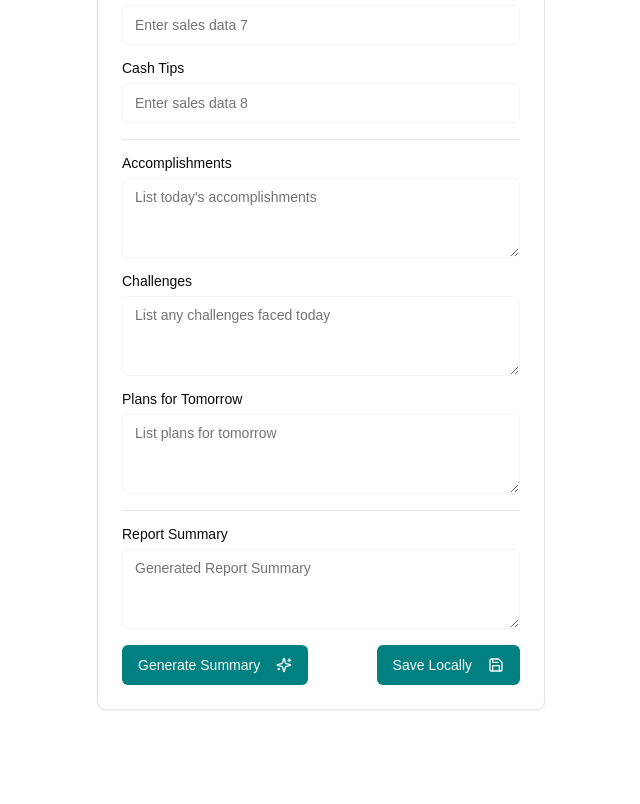
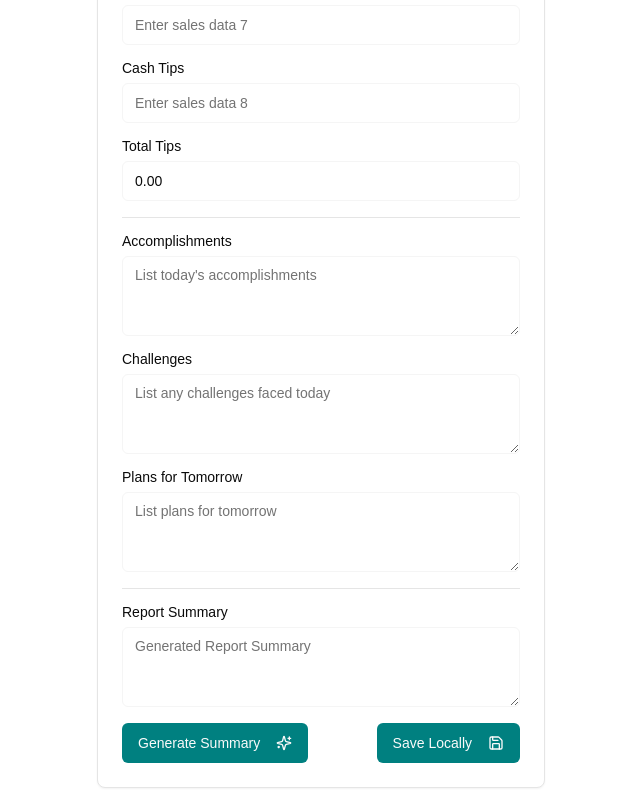
Before and after one commit to lhm-david/CSRHproject, a Next.js app: page / in a window 1280 px wide. Shown: the part 980-1784 px from the top of the page, without its empty margins (319-959 px from the left). Before the commit the page ends 1706 px from the top, so only its background shows below. Built offline with nearby package versions, Linux system fonts and the light colour scheme; what @genkit-ai/googleai, genkit would draw is missing.

Commit message:
Add a new input field under Cash Tips named Total Tips and make it equals to Credit Card Tips + Cash Tips

```diff
--- a/src/app/page.tsx
+++ b/src/app/page.tsx
@@ -35,6 +35,7 @@ export default function Home() {
   const [alcoholSalesPerGuest, setAlcoholSalesPerGuest] = useState("0.00");
   const [creditCardTips, setCreditCardTips] = useState("");
   const [cashTips, setCashTips] = useState("");
+  const [totalTips, setTotalTips] = useState("0.00");
 
   //New Sales Data Fields
   const [giftCardSales, setGiftCardSales] = useState("");
@@ -57,6 +58,9 @@ export default function Home() {
     const num1 = parseFloat(alcoholSales);
     const num2 = parseFloat(grossSales);
     const num3 = parseFloat(totalGuest);
+    const num4 = parseFloat(creditCardTips);
+    const num5 = parseFloat(cashTips);
+
     if (!isNaN(num1) && !isNaN(num2) && num2 !== 0) {
       setAlcoholSalesPercentage((num1 / num2 * 100).toFixed(2));
     } else {
@@ -69,7 +73,13 @@ export default function Home() {
       setAlcoholSalesPerGuest("0.00");
     }
 
-  }, [alcoholSales, grossSales, totalGuest]);
+    if (!isNaN(num4) && !isNaN(num5)) {
+      setTotalTips((num4 + num5).toFixed(2));
+    } else {
+      setTotalTips("0.00");
+    }
+
+  }, [alcoholSales, grossSales, totalGuest, creditCardTips, cashTips]);
 
   useEffect(() => {
     setFormattedDate(date ? format(date, "PPP") : "Pick a date");
@@ -297,6 +307,17 @@ export default function Home() {
               onChange={(e) => setCashTips(e.target.value)}
             />
           </div>
+
+          <div className="grid gap-2">
+            <Label htmlFor="totalTips">Total Tips</Label>
+            <Input
+              id="totalTips"
+              placeholder="Total tips"
+              value={`${totalTips}`}
+              readOnly
+            />
+          </div>
+
           <Separator/>
           <div className="grid gap-2">
             <Label htmlFor="accomplishments">Accomplishments</Label>
```
